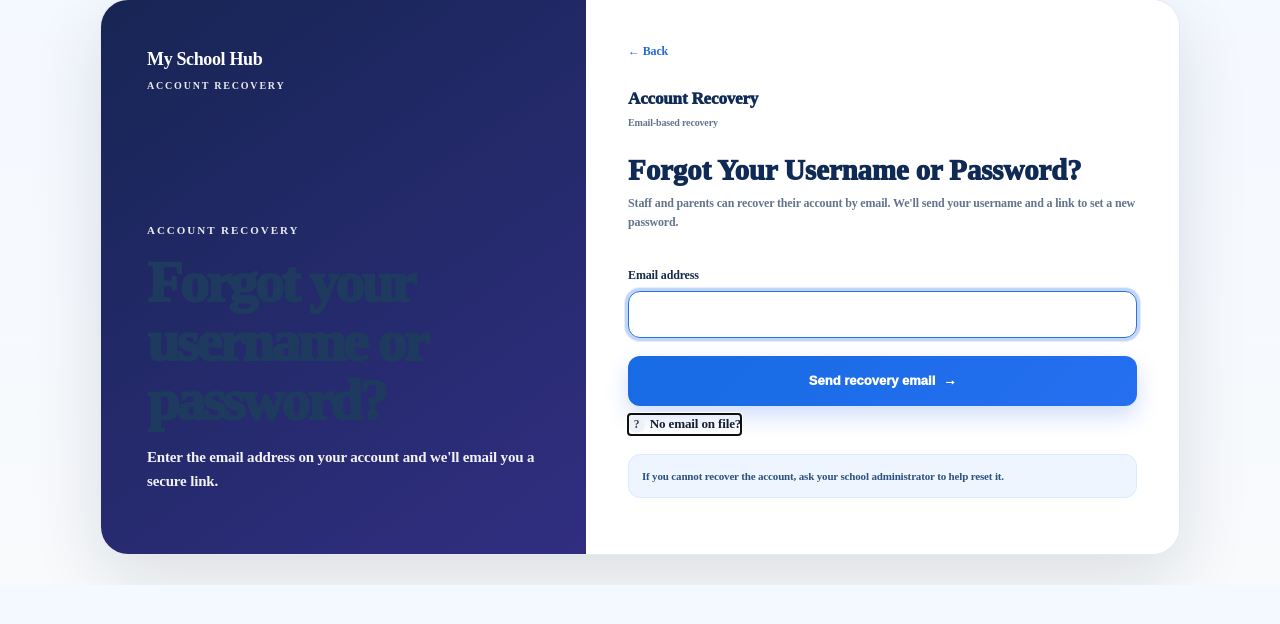
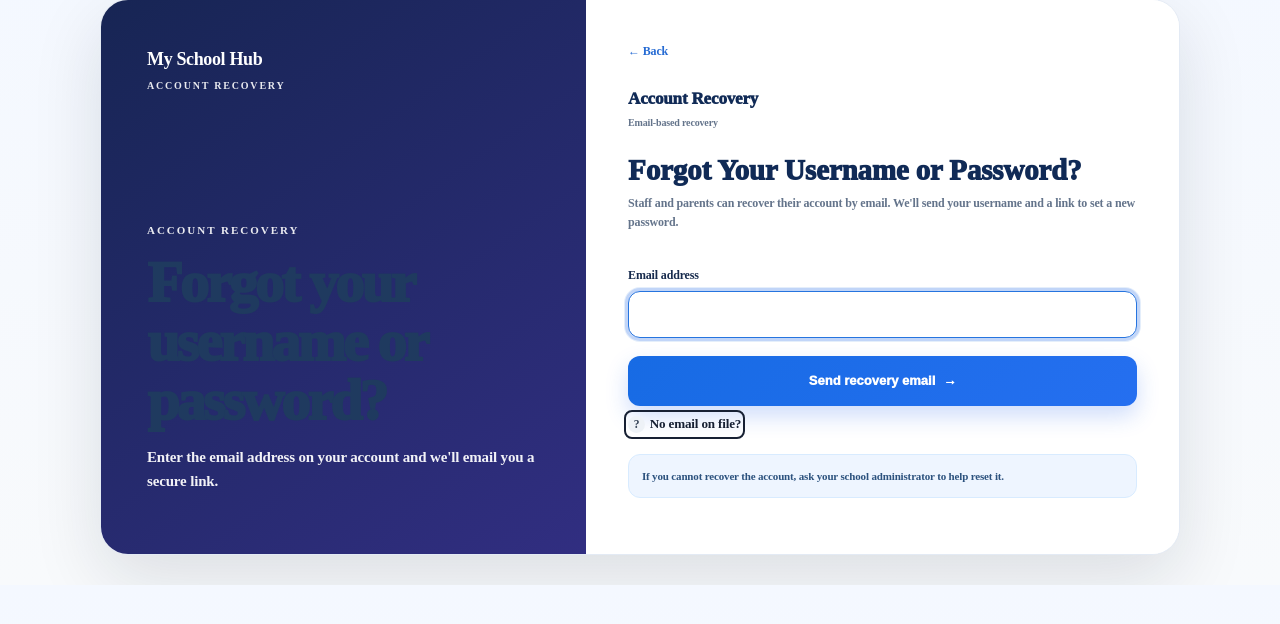
Before and after one commit to dcruzzz900/dcruzzz900-Offline-online-school-management-system, a Python web app: template templates/account_recovery.html in a window 1280 px wide, with the restyled element focused. Shown: the part 31-655 px from the top of the page. Run offline with Jinja, Linux system fonts and the light colour scheme; the template is opened without the code that fills it, so the values that code supplies are empty.

Commit message:
Add files via upload

```diff
--- a/static/css/style.css
+++ b/static/css/style.css
@@ -510,3 +510,13 @@ details.hlp summary.hlp-t::-webkit-details-marker{display:none}
 details.hlp summary.hlp-t::before{content:"?";display:inline-flex;align-items:center;justify-content:center;width:1.05rem;height:1.05rem;border-radius:50%;background:#eef2f7;color:#334155;font-size:.72rem}
 details.hlp[open] summary.hlp-t::before{background:var(--theme-primary,#1f3a5f);color:#fff}
 details.hlp .hlp-b{margin:.35rem 0 0}
+details.hlp summary.hlp-t:focus-visible{outline:2px solid var(--theme-primary,#1f3a5f);outline-offset:2px;border-radius:4px}
+/* V86: the same component, generalized sitewide ("Collapsible Highlights and Instructions") --
+   every genuine instructional/tip/notice block across the app is now wrapped the same way, closed
+   by default, reopened with one click/tap; <summary> is natively keyboard-focusable (Tab, then
+   Enter/Space toggles it) and screen readers announce its expanded/collapsed state from the
+   element's own `open` attribute, which is why this doesn't add separate aria-expanded/aria-controls
+   attributes by hand -- that would be redundant with (and could conflict with) the semantics the
+   browser already derives from <details>/<summary> itself. Status/empty-state messages, required-field
+   labels, validation errors, security/consent warnings and short signposts are deliberately NOT
+   wrapped -- see V74's and V86's implementation notes for the full reasoning. */
```
